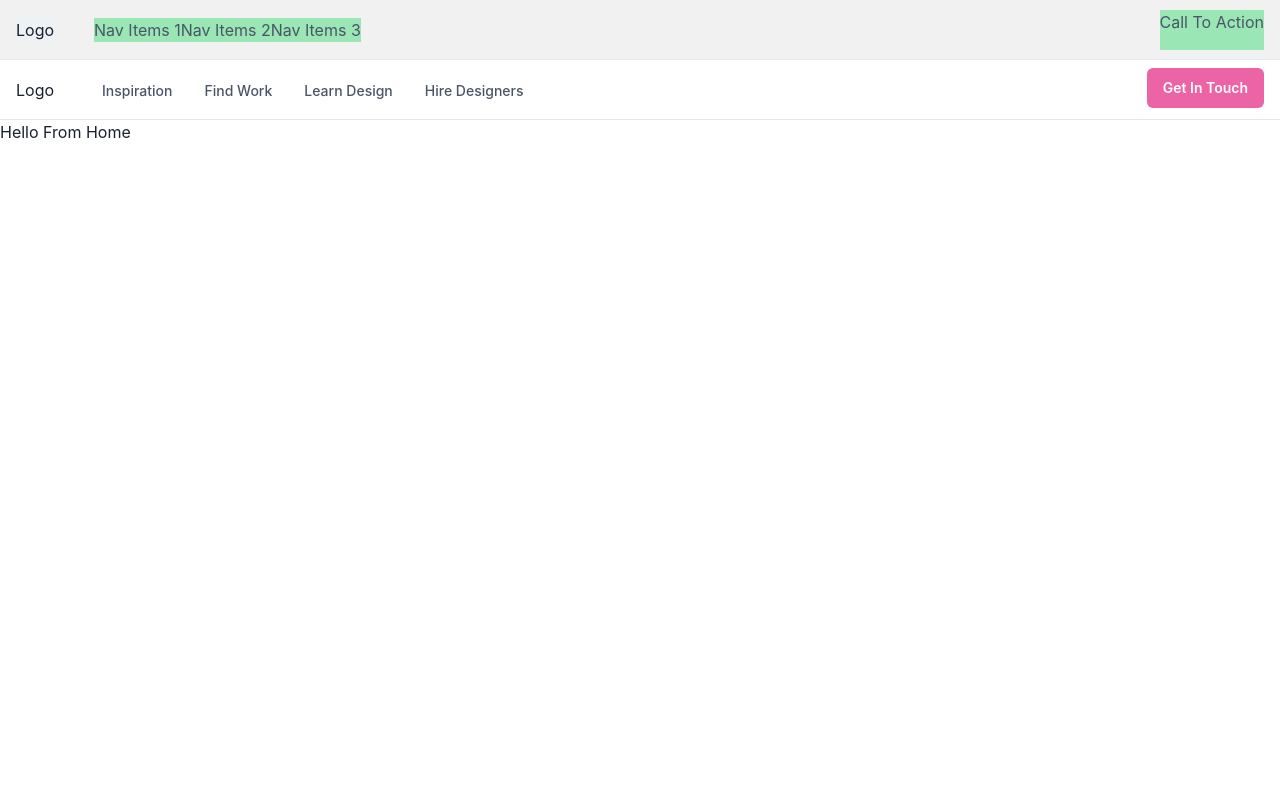
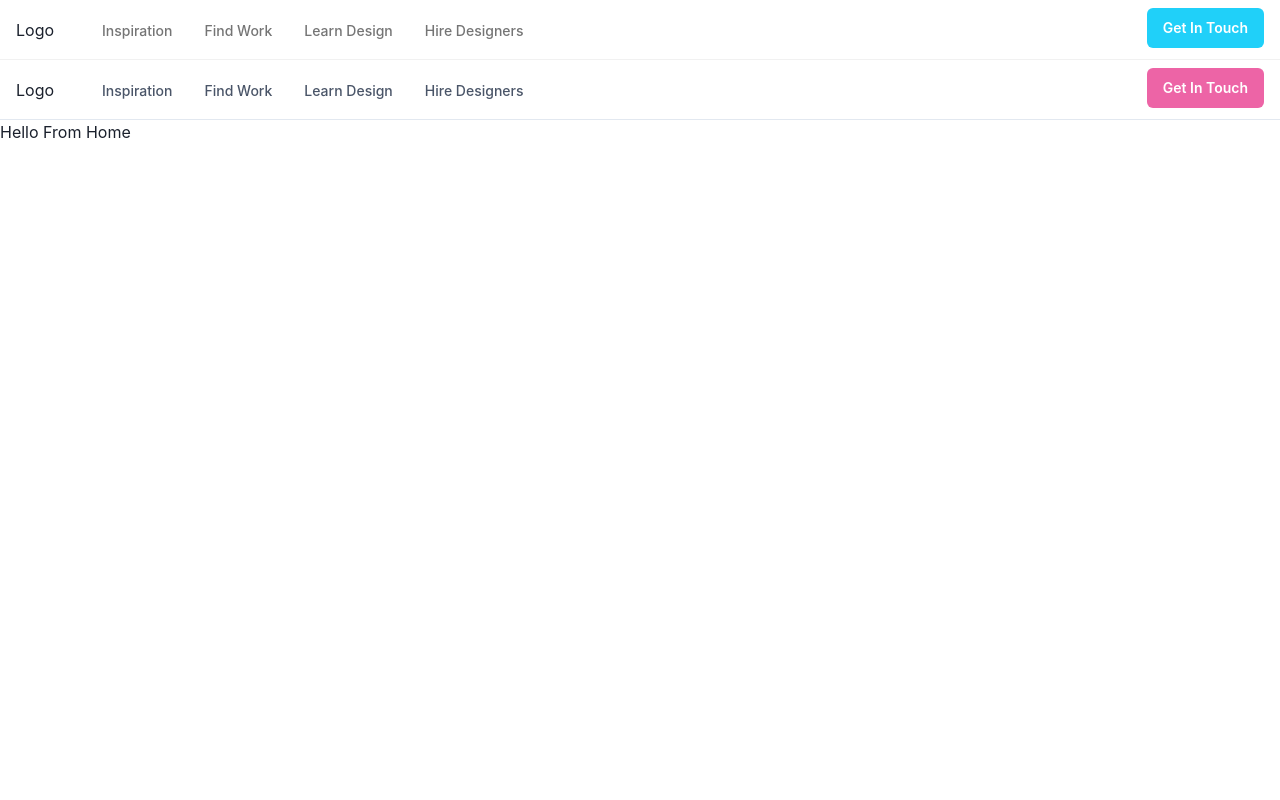
Before and after one commit to qasim9872/nextjs-chakra-ui, a Next.js app: page / in a window 1280 px wide. Shown: the top 800 px of the page. Built offline with nearby package versions, Linux system fonts and the light colour scheme.

Commit message:
refactoring desktop navbar

```diff
--- /dev/null
+++ b/src/components/app/my-navbar/desktop/desktop-nav.component.tsx
@@ -0,0 +1,60 @@
+import React from "react";
+import {
+    Box,
+    Link,
+    Stack,
+    Popover,
+    PopoverContent,
+    PopoverTrigger,
+} from "@chakra-ui/react";
+
+import { NavItem } from "src/interfaces/nav-item";
+import { DesktopSubNav } from "./desktop-sub-nav.component";
+
+export const DesktopNav: React.FC<{ navItems: Array<NavItem> }> = ({
+    navItems,
+}) => (
+    <Stack direction={"row"} spacing={4}>
+        {navItems.map((navItem) => (
+            <Box key={navItem.label}>
+                <Popover trigger={"hover"} placement={"bottom-start"}>
+                    <PopoverTrigger>
+                        <Link
+                            p={2}
+                            href={navItem.href ?? "#"}
+                            fontSize={"sm"}
+                            fontWeight={500}
+                            color="text.secondary"
+                            _hover={{
+                                textDecoration: "none",
+                                color: "text.primary",
+                            }}
+                        >
+                            {navItem.label}
+                        </Link>
+                    </PopoverTrigger>
+
+                    {navItem.children && (
+                        <PopoverContent
+                            border={0}
+                            boxShadow={"xl"}
+                            bg="bg.primary"
+                            p={4}
+                            rounded={"xl"}
+                            minW={"sm"}
+                        >
+                            <Stack>
+                                {navItem.children.map((child) => (
+                                    <DesktopSubNav
+                                        key={child.label}
+                                        {...child}
+                                    />
+                                ))}
+                            </Stack>
+                        </PopoverContent>
+                    )}
+                </Popover>
+            </Box>
+        ))}
+    </Stack>
+);
--- /dev/null
+++ b/src/components/app/my-navbar/desktop/desktop-sub-nav.component.tsx
@@ -0,0 +1,43 @@
+import React from "react";
+
+import { Box, Text, Flex, Icon, Link, Stack } from "@chakra-ui/react";
+import { ChevronRightIcon } from "@chakra-ui/icons";
+import { NavItem } from "src/interfaces/nav-item";
+
+export const DesktopSubNav: React.FC<NavItem> = ({ label, href, subLabel }) => (
+    <Link
+        href={href}
+        role={"group"}
+        display={"block"}
+        p={2}
+        rounded={"md"}
+        _hover={{ bg: "brand.100" }}
+    >
+        <Stack direction={"row"} align={"center"}>
+            <Box>
+                <Text
+                    transition={"all .3s ease"}
+                    _groupHover={{ color: "brand.600" }}
+                    fontWeight={500}
+                >
+                    {label}
+                </Text>
+                <Text fontSize={"sm"}>{subLabel}</Text>
+            </Box>
+            <Flex
+                transition={"all .3s ease"}
+                transform={"translateX(-10px)"}
+                opacity={0}
+                _groupHover={{
+                    opacity: "100%",
+                    transform: "translateX(0)",
+                }}
+                justify={"flex-end"}
+                align={"center"}
+                flex={1}
+            >
+                <Icon w={5} h={5} as={ChevronRightIcon} color={"brand.600"} />
+            </Flex>
+        </Stack>
+    </Link>
+);
--- /dev/null
+++ b/src/components/app/my-navbar/mobile/mobile-nav.component.tsx
@@ -0,0 +1,6 @@
+import React from "react";
+import { NavItem } from "src/interfaces/nav-item";
+
+export const MobileNav: React.FC<{ navItems: Array<NavItem> }> = ({
+    navItems,
+}) => null;
--- a/src/components/app/my-navbar/navbar.component.tsx
+++ b/src/components/app/my-navbar/navbar.component.tsx
@@ -1,7 +1,17 @@
 import React from "react";
-import { Flex, HStack, useDisclosure } from "@chakra-ui/react";
+import {
+    Box,
+    Button,
+    Collapse,
+    Flex,
+    Stack,
+    useDisclosure,
+} from "@chakra-ui/react";
 
 import { NavItem } from "src/interfaces/nav-item";
+import { MenuToggle } from "./menu-toggle.component";
+import { MobileNav } from "./mobile/mobile-nav.component";
+import { DesktopNav } from "./desktop/desktop-nav.component";
 
 export const Navbar: React.FC<{
     navItems: NavItem[];
@@ -10,40 +20,63 @@ export const Navbar: React.FC<{
     const { isOpen, onToggle } = useDisclosure();
 
     return (
-        <HStack
-            as="nav"
+        <Box as="nav">
+            <Flex
                 w="100%"
                 minH="60px"
-            spacing={0}
-            align="center"
                 py={{ base: 2 }}
                 px={{ base: 4 }}
                 borderBottom={1}
                 borderStyle="solid"
                 justifyContent="space-between"
-            backgroundColor="bg.secondary"
-            color="gray.600"
-            borderColor="gray.200"
+                backgroundColor="bg.primary"
+                borderColor="bg.secondary"
             >
-            <Flex alignItems="center">
-                <Flex py="px" justifyContent="center" bgColor="gray.100">
-                    <Logo />
+                <Flex
+                    ml={{ base: -2 }}
+                    flex={{ base: 1, md: "auto" }}
+                    display={{ base: "flex", md: "none" }}
+                >
+                    <MenuToggle isOpen={isOpen} onToggle={onToggle} />
                 </Flex>
 
                 <Flex
-                    ml={10}
-                    bgColor="green.200"
-                    display={{ base: "none", md: "flex" }}
+                    flex={{ base: 1 }}
+                    alignItems="center"
+                    justify={{ base: "center", md: "start" }}
                 >
-                    <span>Nav Items 1</span>
-                    <span>Nav Items 2</span>
-                    <span>Nav Items 3</span>
+                    <Logo />
+
+                    <Flex ml={10} display={{ base: "none", md: "flex" }}>
+                        <DesktopNav navItems={navItems} />
                     </Flex>
                 </Flex>
 
-            <Flex bgColor="green.200">
-                <p>Call To Action</p>
+                <Stack
+                    flex={{ base: 1, md: 0 }}
+                    justify={"flex-end"}
+                    direction={"row"}
+                    spacing={6}
+                >
+                    <Button
+                        display={{ base: "none", md: "inline-flex" }}
+                        fontSize={"sm"}
+                        fontWeight={600}
+                        color={"white"}
+                        bg={"brand.400"}
+                        href={"#"}
+                        _hover={{
+                            bg: "brand.600",
+                        }}
+                    >
+                        Get In Touch
+                    </Button>
+                </Stack>
             </Flex>
-        </HStack>
+
+            <Collapse in={isOpen} animateOpacity>
+                <MobileNav navItems={navItems} />
+            </Collapse>
+        </Box>
     );
 };
--- a/src/definitions/chakra/theme/foundations/colors.ts
+++ b/src/definitions/chakra/theme/foundations/colors.ts
@@ -1,8 +1,15 @@
 export default {
     brand: {
-        primary: "#2182BD",
-        secondary: "#5282BD",
-        muted: "#C6DAF7",
+        50: "#d8fdff",
+        100: "#acf0ff",
+        200: "#7de6fe",
+        300: "#4cdafb",
+        400: "#20d0f9",
+        500: "#06b6df",
+        600: "#008eaf",
+        700: "#00657e",
+        800: "#003e4d",
+        900: "#00161f",
     },
     ui: {
         primary: "#262626",
```
Lines whose indentation alone changed are shown as unchanged.
